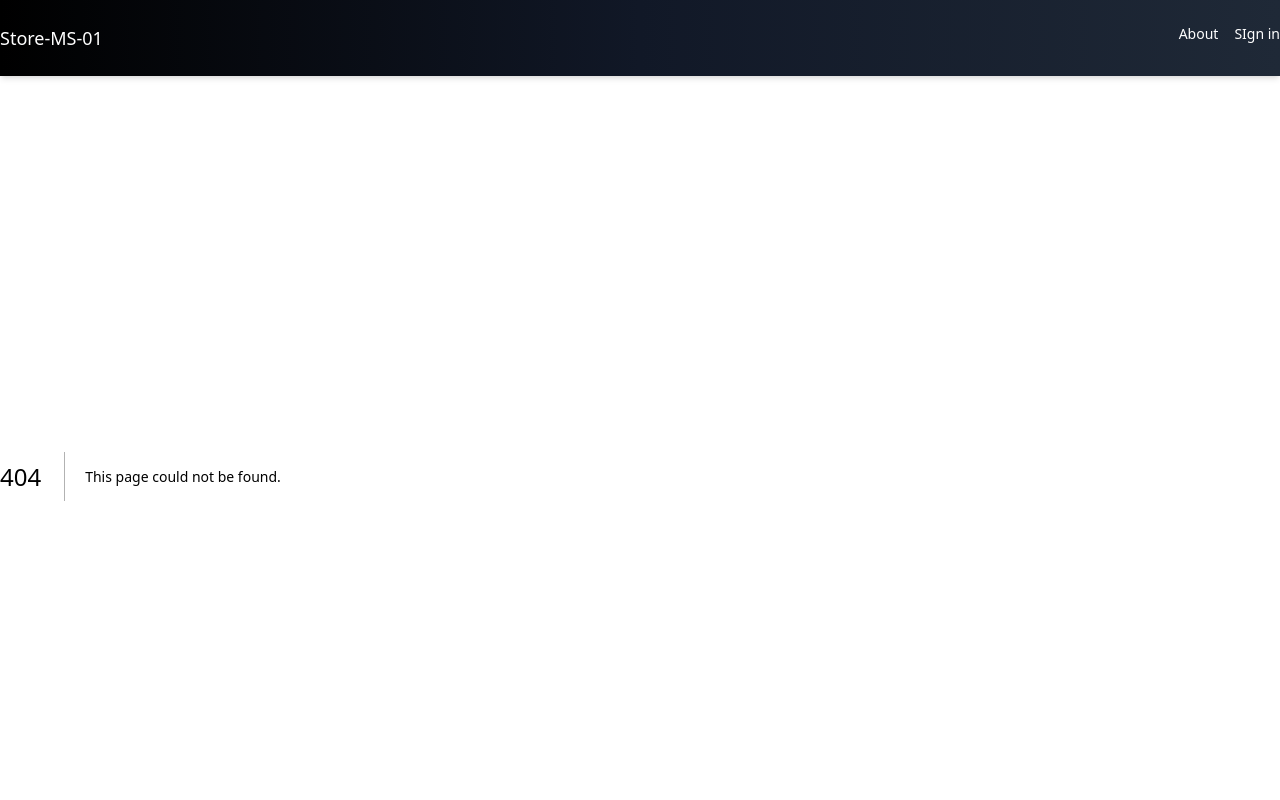
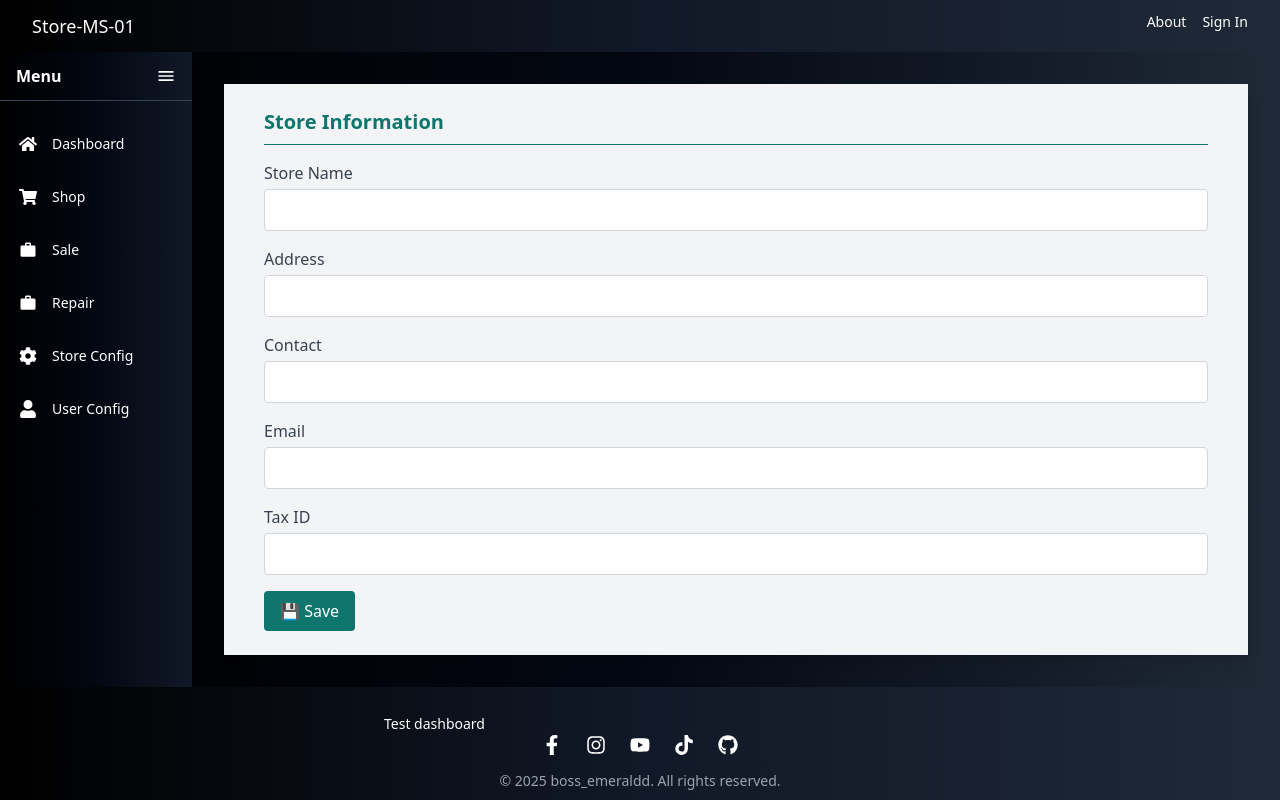
Before and after one commit to Sahasawat-Boss/Store-MS-01-FrontPart, a Next.js app: page /store/storeConfig in a window 1280 px wide. Before the commit this address had no page. Shown: the top 800 px of the page. Built offline with nearby package versions, Linux system fonts and the light colour scheme.

Commit message:
Update Nav and Store Config

```diff
--- a/app/Components/footer.tsx
+++ b/app/Components/footer.tsx
@@ -1,8 +1,16 @@
 import { FaFacebookF, FaInstagram, FaYoutube, FaTiktok, FaGithub } from "react-icons/fa";
+import Link from "next/link";
 
 const Footer = () => {
     return (
-        <footer className="bg-gradient-to-r from-black via-gray-900 to-gray-800 text-white shadow-md py-10">
+        <footer className="bg-gradient-to-r from-black via-gray-900 to-gray-800 text-white shadow-md py-6">
+
+            <Link
+                href="/store/dashboard"
+                className="text-sm ml-96">
+                Test dashboard
+            </Link>
+
             <div className="container mx-auto px-6 flex justify-center space-x-6 text-lg">
                 {/* Facebook */}
                 <a href="https://facebook.com" target="_blank" rel="noopener noreferrer">
--- a/app/Components/nav.tsx
+++ b/app/Components/nav.tsx
@@ -1,5 +1,6 @@
 "use client";
 
+import Link from "next/link";
 import { useRouter } from "next/navigation";
 
 const Navbar = () => {
@@ -7,13 +8,16 @@ const Navbar = () => {
 
     return (
         <nav className="bg-gradient-to-r from-black via-gray-900 to-gray-800 text-white shadow-md">
-            <div className="container mx-auto py-6 flex justify-between space-x-8">
+            <div className=" px-8 py-3 flex justify-between">
                 <button onClick={() => router.push("/")} className="hover:text-blue-400 transition text-lg">
                     Store-MS-01
                 </button>
                 <div className="text-sm flex gap-4">
                     <ul>About</ul>
-                    <ul>SIgn in</ul>
+                    <Link
+                        href="/signIn">
+                        Sign In
+                    </Link>
                 </div>
 
             </div>
--- a/app/Components/sidebar.tsx
+++ b/app/Components/sidebar.tsx
@@ -1,7 +1,7 @@
 "use client";
 
 import { useState } from "react";
-import { FaHome, FaUser, FaCog } from "react-icons/fa";
+import { FaHome, FaUser, FaCog, FaShoppingCart } from "react-icons/fa";
 import { MdWork, MdMenu } from "react-icons/md";
 import Link from "next/link";
 
@@ -10,44 +10,38 @@ const Sidebar = () => {
 
     return (
         <aside
-            className={`h-full ${isOpen ? "w-40" : "w-16"} flex flex-col transition-all duration-300 ease-in-out bg-gradient-to-r from-black via-gray-950 to-gray-800 shadow-lg`}
+            className={`h-full ${isOpen ? "w-48" : "w-14"} flex flex-col transition-all duration-300 ease-in-out bg-gradient-to-r from-black via-gray-950 to-gray-900 shadow-lg`}
         >
             {/* Sidebar Header (Toggle Button) */}
             <div className="flex items-center justify-between px-4 py-3 border-b border-gray-700">
-                <span
-                    className={`text-white font-bold transition-all duration-300 ease-in-out ${isOpen ? "opacity-100" : "opacity-0 delay-200 overflow-hidden"
-                        }`}
-                >
-                    Menu
-                </span>
+                {isOpen && <span className="text-white font-bold">Menu</span>}
                 <button onClick={() => setIsOpen(!isOpen)} className="text-white focus:outline-none">
-                    <MdMenu size={24} />
+                    <MdMenu size={20} />
                 </button>
             </div>
 
             {/* Sidebar Navigation */}
-            <main className="flex flex-col flex-grow mt-5 space-y-3 text-white text-[13px]">
-                <SidebarItem href="/dashboard" icon={<FaHome size={16} />} text="Dashboard" isOpen={isOpen} />
-                <SidebarItem href="/profile" icon={<FaUser size={16} />} text="Profile" isOpen={isOpen} />
-                <SidebarItem href="/projects" icon={<MdWork size={16} />} text="Projects" isOpen={isOpen} />
-                <SidebarItem href="/settings" icon={<FaCog size={16} />} text="Settings" isOpen={isOpen} />
-            </main>
+            <nav className="flex flex-col flex-grow mt-5 space-y-2 text-white text-[14px]">
+                <SidebarItem href="/store/dashboard" icon={<FaHome size={18} />} text="Dashboard" isOpen={isOpen} />
+                <SidebarItem href="/profile" icon={<FaShoppingCart size={18} />} text="Shop" isOpen={isOpen} />
+                <SidebarItem href="/projects" icon={<MdWork size={18} />} text="Sale" isOpen={isOpen} />
+                <SidebarItem href="/projects" icon={<MdWork size={18} />} text="Repair" isOpen={isOpen} />
+                <SidebarItem href="/store/storeConfig" icon={<FaCog size={18} />} text="Store Config" isOpen={isOpen} />
+                <SidebarItem href="/settings" icon={<FaUser size={18} />} text="User Config" isOpen={isOpen} />
+            </nav>
         </aside>
     );
 };
 
-// Sidebar Item Component (Ensures Proper Icon Size)
+// Sidebar Item Component
 const SidebarItem = ({ href, icon, text, isOpen }: { href: string; icon: React.ReactNode; text: string; isOpen: boolean }) => {
     return (
         <Link
             href={href}
             className="flex items-center px-4 py-3 hover:bg-blue-700 transition-all duration-300 ease-in-out rounded"
         >
-            <div className="w-6 flex justify-center">{icon}</div> {/* ✅ Keeps icons properly sized */}
-            <span
-                className={`transition-all duration-300 ease-in-out ${isOpen ? "opacity-100 ml-4" : "opacity-0 delay-200 overflow-hidden"
-                    }`}
-            >
+            <div className="w-6 flex justify-center">{icon}</div>
+            <span className={`ml-3 transition-all duration-300 ease-in-out ${isOpen ? "block" : "hidden"}`}>
                 {text}
             </span>
         </Link>
--- a/app/dashboard/page.tsx
+++ /dev/null
@@ -1,15 +0,0 @@
-import Sidebar from "../Components/sidebar"
-
-function page() {
-  return (
-    <main className="flex w-screen bg-gradient-to-r from-black via-gray-950 to-gray-800 ">
-      <nav><Sidebar /></nav>
-      <section className="w-full m-8">
-        <div className='text-white mb-2'>Dashboard</div>
-        <div className='bg-gray-400 h-[60vh]'></div>
-      </section>
-    </main>
-  )
-}
-
-export default page
--- a/app/signIn/page.tsx
+++ b/app/signIn/page.tsx
@@ -25,7 +25,7 @@ const SignIn = () => {
 
                 // Save token to localStorage
                 localStorage.setItem("token", token);
-                router.push('/dashboard')
+                router.push('/store/dashboard')
 
                 // --------Show modal Sucess
                 Swal.fire({
--- /dev/null
+++ b/app/store/dashboard/page.tsx
@@ -0,0 +1,15 @@
+import Sidebar from "@/app/Components/sidebar"
+
+function page() {
+    return (
+        <main className="flex w-screen bg-gradient-to-r from-black via-gray-950 to-gray-800 ">
+            <nav><Sidebar /></nav>
+            <section className="w-full m-8">
+                <div className='text-white text-xl mb-2'>Dashboard</div>
+                <div className='bg-gray-100 h-[60vh]'></div>
+            </section>
+        </main>
+    )
+}
+
+export default page
--- /dev/null
+++ b/app/store/storeConfig/page.tsx
@@ -0,0 +1,18 @@
+import Sidebar from "@/app/Components/sidebar"
+import StoreForm from "./storeConfig-Comps/storeForm"
+
+function page() {
+    return (
+        <main className="flex w-screen bg-gradient-to-r from-black via-gray-950 to-gray-800 ">
+            <nav><Sidebar /></nav>
+            <section className="w-full m-8">
+
+                <div className='bg-gray-400'>
+                    <StoreForm/>
+                </div>
+            </section>
+        </main>
+    )
+}
+
+export default page
--- /dev/null
+++ b/app/store/storeConfig/storeConfig-Comps/storeForm.tsx
@@ -0,0 +1,71 @@
+"use client";
+
+import { useState } from "react";
+
+const StoreForm = () => {
+    const [form, setForm] = useState({
+        shopName: "",
+        address: "",
+        phone: "",
+        email: "",
+        taxId: "",
+    });
+
+    const handleChange = (e: React.ChangeEvent<HTMLInputElement>) => {
+        setForm({ ...form, [e.target.name]: e.target.value });
+    };
+
+    return (
+        <div className="mx-auto bg-gray-100 shadow-lg py-6 px-10">
+            <h2 className="text-xl font-bold text-teal-700 border-b border-teal-700 pb-2 mb-4">Store Information</h2>
+
+            <form className="space-y-4">
+                <InputField
+                    label="Store Name"
+                    name="shopName"
+                    value={form.shopName}
+                    onChange={handleChange} />
+                <InputField
+                    label="Address"
+                    name="address"
+                    value={form.address}
+                    onChange={handleChange} />
+                <InputField
+                    label="Contact"
+                    name="phone"
+                    value={form.phone}
+                    onChange={handleChange} />
+                <InputField
+                    label="Email"
+                    name="email"
+                    value={form.email}
+                    onChange={handleChange} />
+                <InputField
+                    label="Tax ID"
+                    name="taxId"
+                    value={form.taxId}
+                    onChange={handleChange} />
+
+                <button className="flex items-center justify-center w-fit py-2 px-4 mt-4 text-white bg-teal-700 hover:bg-teal-800 rounded">
+                    💾 Save
+                </button>
+            </form>
+        </div>
+    );
+};
+
+// Input field component
+const InputField = ({ label, name, value, onChange }: { label: string; name: string; value: string; onChange: (e: React.ChangeEvent<HTMLInputElement>) => void }) => (
+    <div>
+        <label className="block text-gray-700 font-medium">{label}</label>
+        <input
+            type="text"
+            name={name}
+            value={value}
+            onChange={onChange}
+            className="w-full px-3 py-2 border border-gray-300 rounded mt-1 bg-white focus:outline-none focus:ring-2 focus:ring-teal-500"
+        />
+    </div>
+);
+
+export default StoreForm;
```
